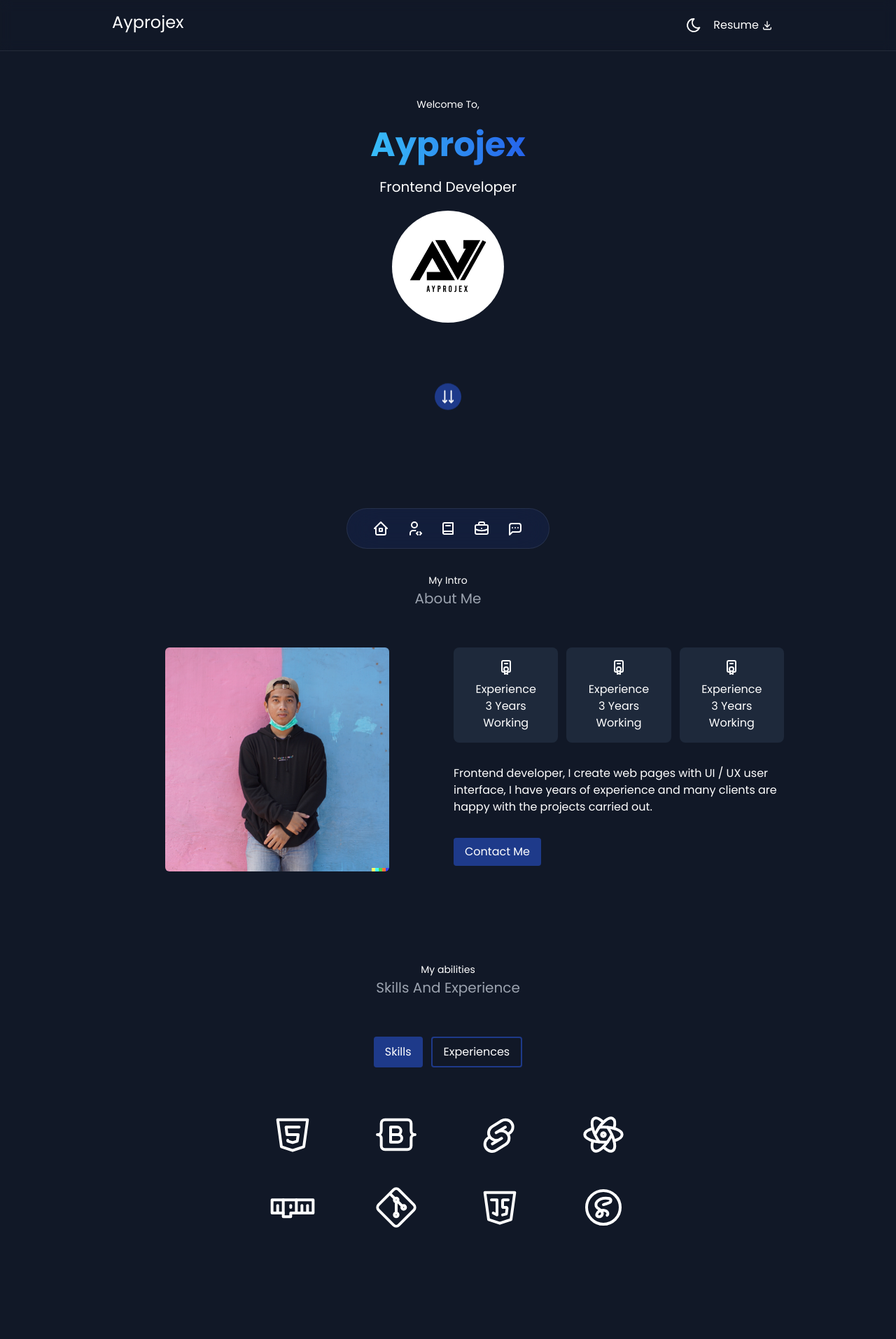
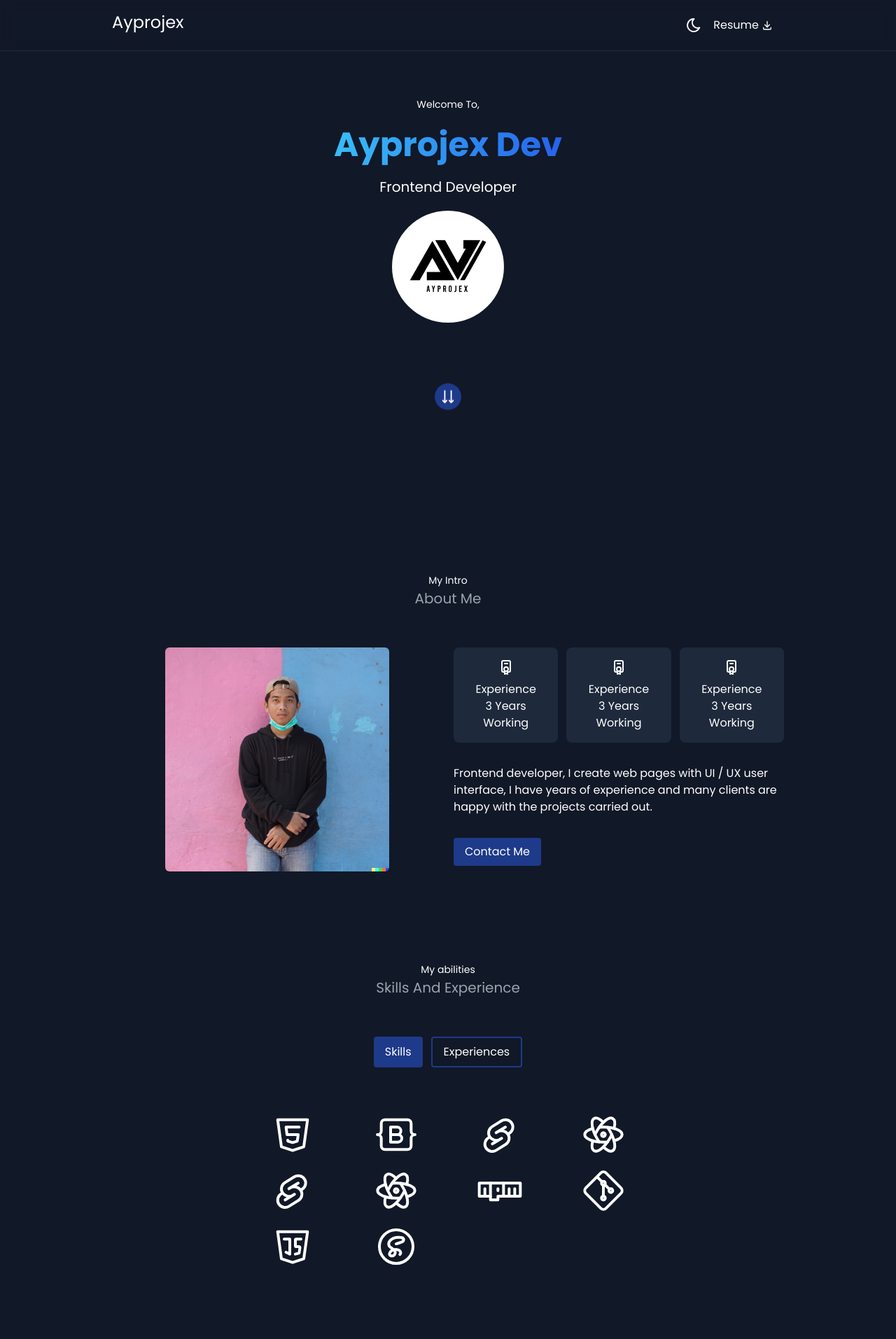
Before and after one commit to ayuubb/portfolio, a React (Vite) app: page / in a window 1280 px wide. Shown: the top 1913 px of the page at 70% size. Built offline with nearby package versions, Linux system fonts and the light colour scheme.

Commit message:
update footer

```diff
--- a/src/App.jsx
+++ b/src/App.jsx
@@ -21,7 +21,7 @@ export default function app() {
                 <Portfolio />
                 <Contact />
                 <Footer />
-                <Nav />
+                {/* <Nav /> */}
             </main>
         </div>
     );
--- a/src/Data.jsx
+++ b/src/Data.jsx
@@ -7,6 +7,10 @@ import {
     IconBrandNpm,
     IconBrandGit,
     IconBrandSass,
+    IconBrandYoutube,
+    IconBrandInstagram,
+    IconBrandLinkedin,
+    IconBrandTiktok,
 } from '@tabler/icons-react';
 
 export const skillIcons = [
@@ -14,10 +18,19 @@ export const skillIcons = [
     <IconBrandBootstrap size={'64'} stroke={1.5} />,
     <IconBrandSvelte size={'64'} stroke={1.5} />,
     <IconBrandReact size={'64'} stroke={1.5} />,
+    <IconBrandSvelte size={'64'} stroke={1.5} />,
+    <IconBrandReact size={'64'} stroke={1.5} />,
     <IconBrandNpm size={'64'} stroke={1.5} />,
     <IconBrandGit size={'64'} stroke={1.5} />,
     <IconBrandJavascript size={'64'} stroke={1.5} />,
     <IconBrandSass size={'64'} stroke={1.5} />,
+];
+
+export const footerIcons = [
+    <IconBrandYoutube size={'32'} stroke={1.5} />,
+    <IconBrandInstagram size={'32'} stroke={1.5} />,
+    <IconBrandLinkedin size={'32'} stroke={1.5} />,
+    <IconBrandTiktok size={'32'} stroke={1.5} />,
 ];
 
 export const experiences = [
--- a/src/sections/Contact.jsx
+++ b/src/sections/Contact.jsx
@@ -1,5 +1,6 @@
 import { IconArrowNarrowRight, IconBrandWhatsapp, IconMailForward } from '@tabler/icons-react';
 import React from 'react';
+import Button from '../components/Button.jsx';
 
 const Contact = () => {
     return (
@@ -36,6 +37,12 @@ const Contact = () => {
                 </div>
                 <div className=''>
                     <h3 className='mb-6 text-center'>Write me your project</h3>
+                    <form action='' className='grid grid-cols-1 gap-4 text-gray-400'>
+                        <input type='text' placeholder='Your Full Name' className='p-4 bg-slate-800 rounded-lg' />
+                        <input type='email' placeholder='Your Email' className='p-4 bg-slate-800 rounded-lg' />
+                        <textarea className='p-3 resize-none block w-full bg-slate-800 rounded-lg' rows='6' placeholder='Your Message'></textarea>
+                        <Button className={'lg:ml-0 mx-auto'} text={'Contact Me'} />
+                    </form>
                 </div>
             </div>
         </section>
--- a/src/sections/Footer.jsx
+++ b/src/sections/Footer.jsx
@@ -1,7 +1,20 @@
 import React from 'react';
-
+import { footerIcons } from '../Data.jsx';
 const Footer = () => {
-    return <footer className='h-60'>Footer</footer>;
+    return (
+        <footer className='grid justify-items-center w-100 h-60'>
+            <h2 className='font-medium text-2xl text-center'>Ayprojex</h2>
+            <div className='grid grid-cols-4 w-48'>
+                {footerIcons.map((icon, index) => {
+                    return (
+                        <div className={'mx-auto px-3'} key={index}>
+                            {icon}
+                        </div>
+                    );
+                })}
+            </div>
+        </footer>
+    );
 };
 
 export default Footer;
--- a/src/sections/Hero.jsx
+++ b/src/sections/Hero.jsx
@@ -10,7 +10,7 @@ const Hero = () => {
                 <h1
                     className={'text-5xl font-black mt-4 mb-4 leading-tight from-sky-400  to-blue-600 bg-gradient-to-r bg-clip-text text-transparent'}
                 >
-                    Ayprojex
+                    Ayprojex Dev
                 </h1>
                 <h3 className={'text-xl mb-5 '}>Frontend Developer</h3>
                 <div className={'w-40 mx-auto mb-24'}>
```
Also changed, not shown: 1 other file (tests, documents, lock files or other folders).
